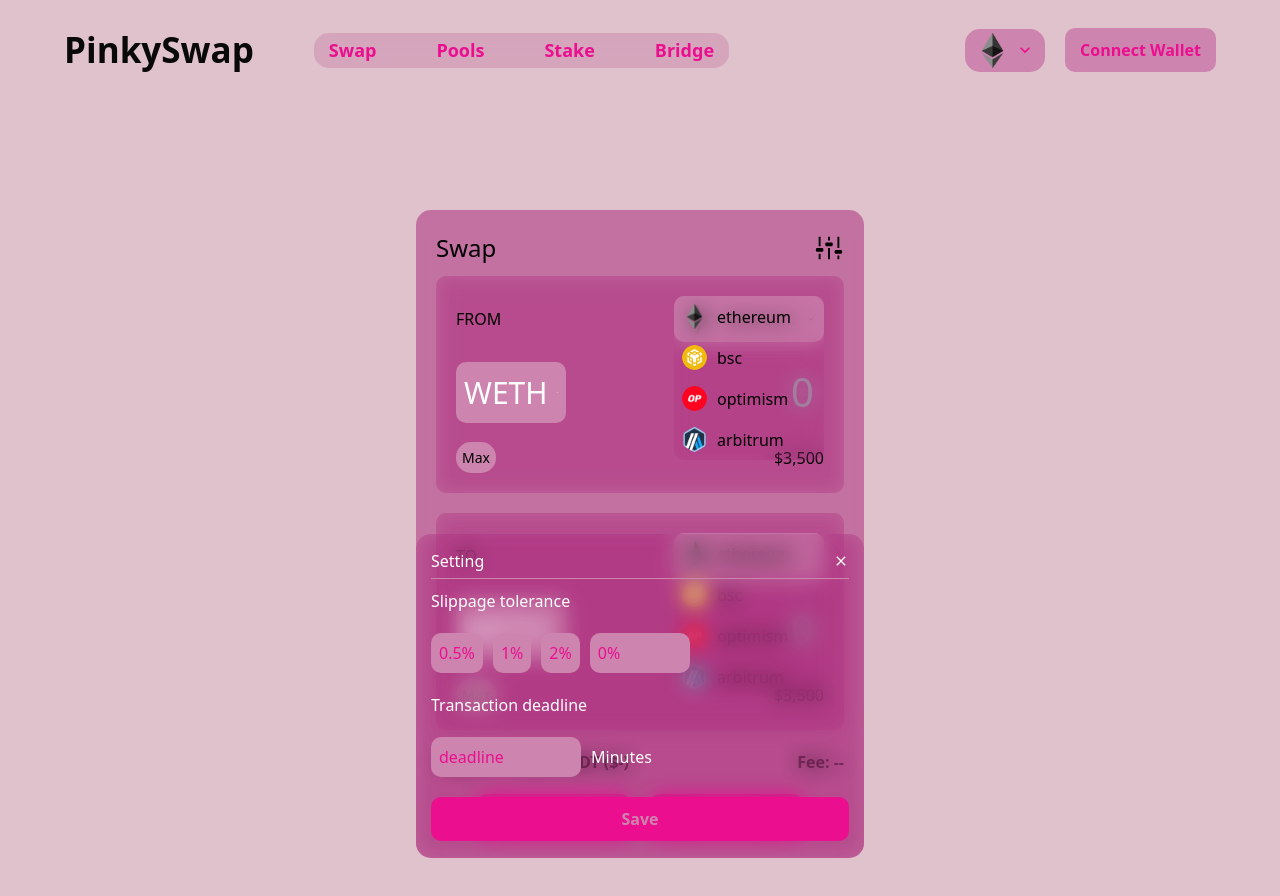
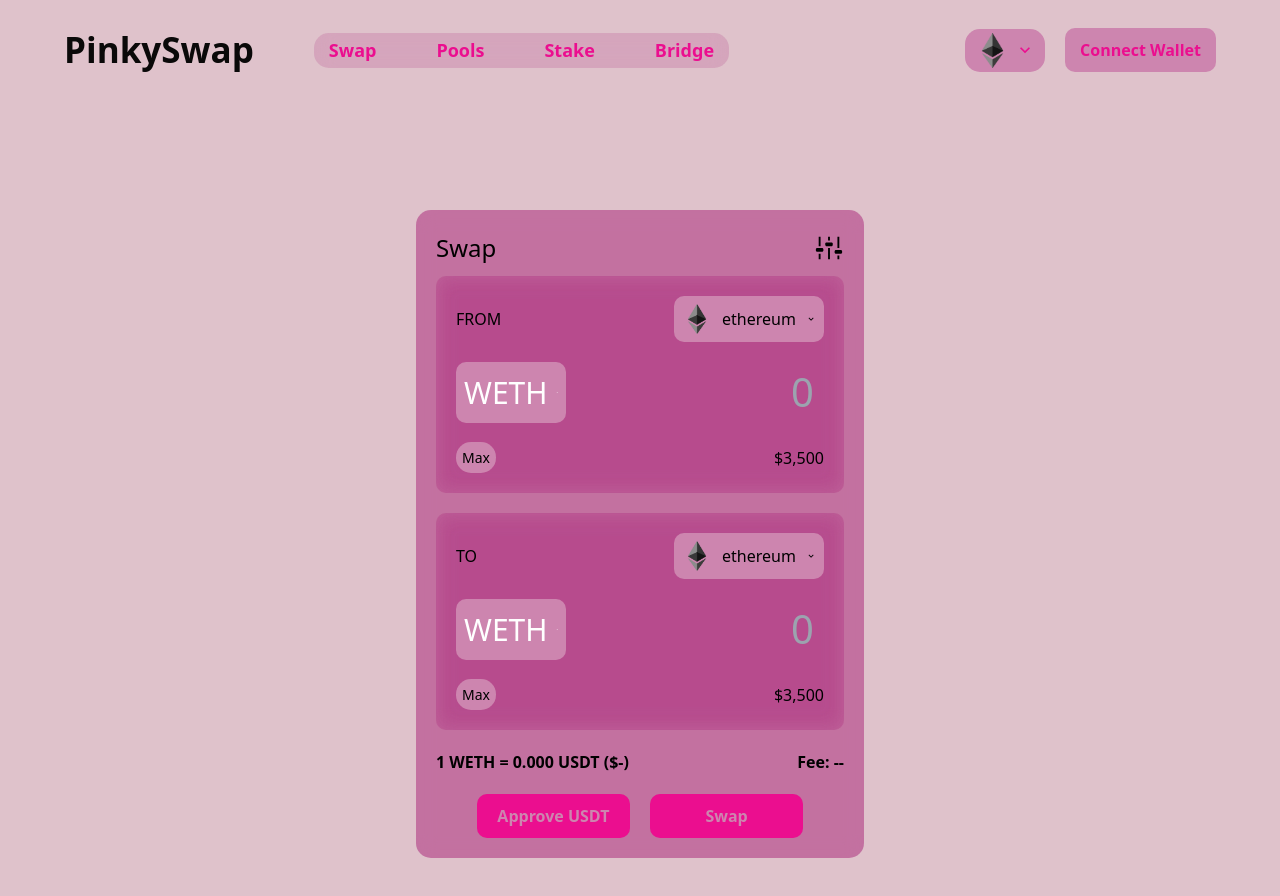
Before and after one commit to raazymuhd1/Yolo-Dex, a React (Vite) app: page / in a window 1280 px wide. Shown: the top 896 px of the page. Before the commit the page ends 858 px from the top, so only its background shows below. Built offline with nearby package versions, Linux system fonts and the light colour scheme.

Commit message:
added a show/hide networks and setings

```diff
--- a/src/components/Swap/index.jsx
+++ b/src/components/Swap/index.jsx
@@ -1,16 +1,18 @@
-import React from 'react'
+import { useState } from 'react'
 import {SwapCard, CustomButton, Settings, Networks} from "../../components"
 import { VscSettings } from "react-icons/vsc";
 
 
 const Swap = () => {
+    const [showSettings, setShowSettings] = useState(false)
+
   return (
     <div className='w-full h-full flex justify-center'>
 
        <div className="flex relative w-[35%] mt-[110px] min-h-[500px] max-h-[650px] flex-col rounded-[15px] p-[20px] second-theme">
           <div className="flex items-center justify-between w-full">
               <h2 className='text-[1.5rem] text-black'> Swap </h2>
-              <VscSettings className="text-[30px] cursor-pointer" />
+              <VscSettings onClick={() => setShowSettings(!showSettings)} className="text-[30px] cursor-pointer" />
            </div>
 
            <div className="flex w-full h-full flex-col mt-[10px] gap-[20px]">
@@ -26,7 +28,7 @@
                </div>
            </div>
 
-           <Settings />
+           <Settings showSettings={showSettings} setShowSettings={setShowSettings} />
        </div>
 
     </div>
--- a/src/components/networks/Networks.jsx
+++ b/src/components/networks/Networks.jsx
@@ -1,19 +1,27 @@
-import React from 'react'
+import { useState } from 'react'
 import {eth} from '../../assets'
 import { networks } from "../../constants"
 import { MdOutlineKeyboardArrowDown } from "react-icons/md"
 
 const Networks = () => {
+        const [showNetworks, setShowNetworks] = useState(false)
+
   return (
     <section className="flex relative top-0 w-[150px] flex-col">
-        <aside className="flex w-full p-[8px] bg-main items-center gap-[10px] cursor-pointer rounded-[10px]">
+        <aside
+            onMouseEnter={() => setShowNetworks(true)}
+            className="flex w-full p-[8px] bg-main items-center gap-[10px] cursor-pointer rounded-[10px]">
                 <img src={eth} alt="chain-logo" className="w-[30px] h-[30px] rounded-[50%]" />
                 <h4> ethereum </h4>
                 <MdOutlineKeyboardArrowDown className="text-[18px] md:text-[24px]" />
         </aside>
-        <aside className={`w-full flex-col-center absolute rounded-[10px] main-theme flex`}>
+        <aside
+            className={`w-full flex flex-col-center overflow-y-auto transition-all duration-500 absolute top-[50px] h-[130px] rounded-[10px]`}>
             { networks.map(network => (
-                <aside key={network.id} className="flex w-full items-center justify-start gap-[10px] p-[8px]">
+                <aside
+                    onClick={() => setShowNetworks(false)}
+                    key={network.id}
+                    className={`${showNetworks ? "flex" : "hidden"} w-full items-center justify-start gap-[10px] p-[8px] cursor-pointer bg-main`}>
                     <img src={network.logo} alt="network-logo" className="w-[25px] h-[25px] rounded-[50%]" />
                     <h4 className=""> {network.title} </h4>
                 </aside>
--- a/src/components/settings/Settings.jsx
+++ b/src/components/settings/Settings.jsx
@@ -2,13 +2,13 @@
 import CustomButton from "../CustomButton"
 import { MdOutlineClose } from "react-icons/md";
 
-const Settings = () => {
+const Settings = ({showSettings, setShowSettings}) => {
   return (
-    <section className={`h-[50%] w-full absolute bottom-0 left-0 right-0 p-[15px] rounded-[15px] main-theme`}>
+    <section className={`h-[50%] w-full ${showSettings ? "translate-y-[0px] opacity-1" : "translate-y-[100px] opacity-0"} absolute bottom-0 left-0 right-0 p-[15px] rounded-[15px] main-theme transition-all duration-500`}>
        <div className='flex flex-col gap-[5px]'>
           <div className="w-full flex justify-between items-center">
               <h2 className="text-[#fff]"> Setting </h2>
-              <MdOutlineClose className="text-[#fff]" />
+              <MdOutlineClose className="text-[#fff] cursor-pointer" onClick={() => setShowSettings(false)} />
           </div>
           {/* close icon */}
           {/* separator */}
@@ -29,7 +29,7 @@
             <p className="text-[#fff]"> Minutes </p>
           </aside>
 
-          <CustomButton title="Save" styles="w-full bg-secondary text-main  btn_trans"  />
+          <CustomButton title="Save" styles="w-full bg-secondary text-main btn_trans"  />
        </aside>
     </section>
   )
```
